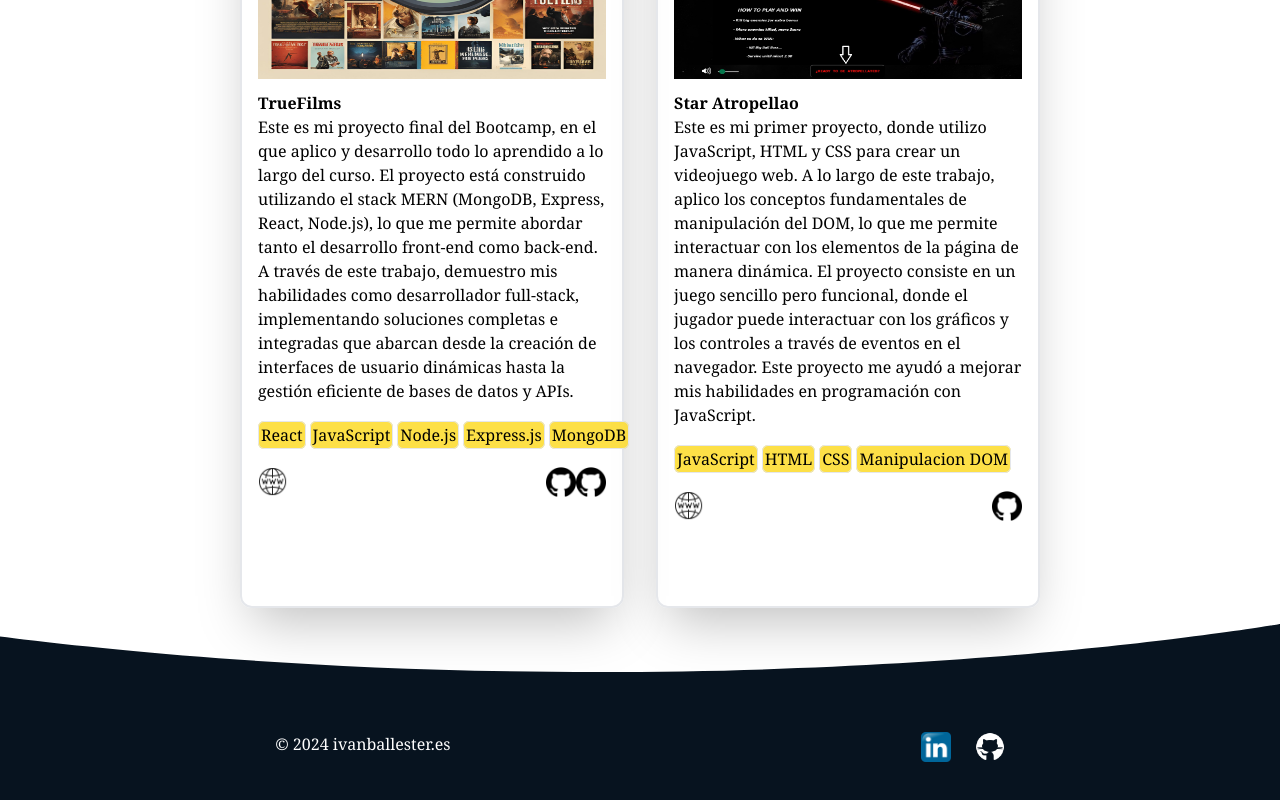
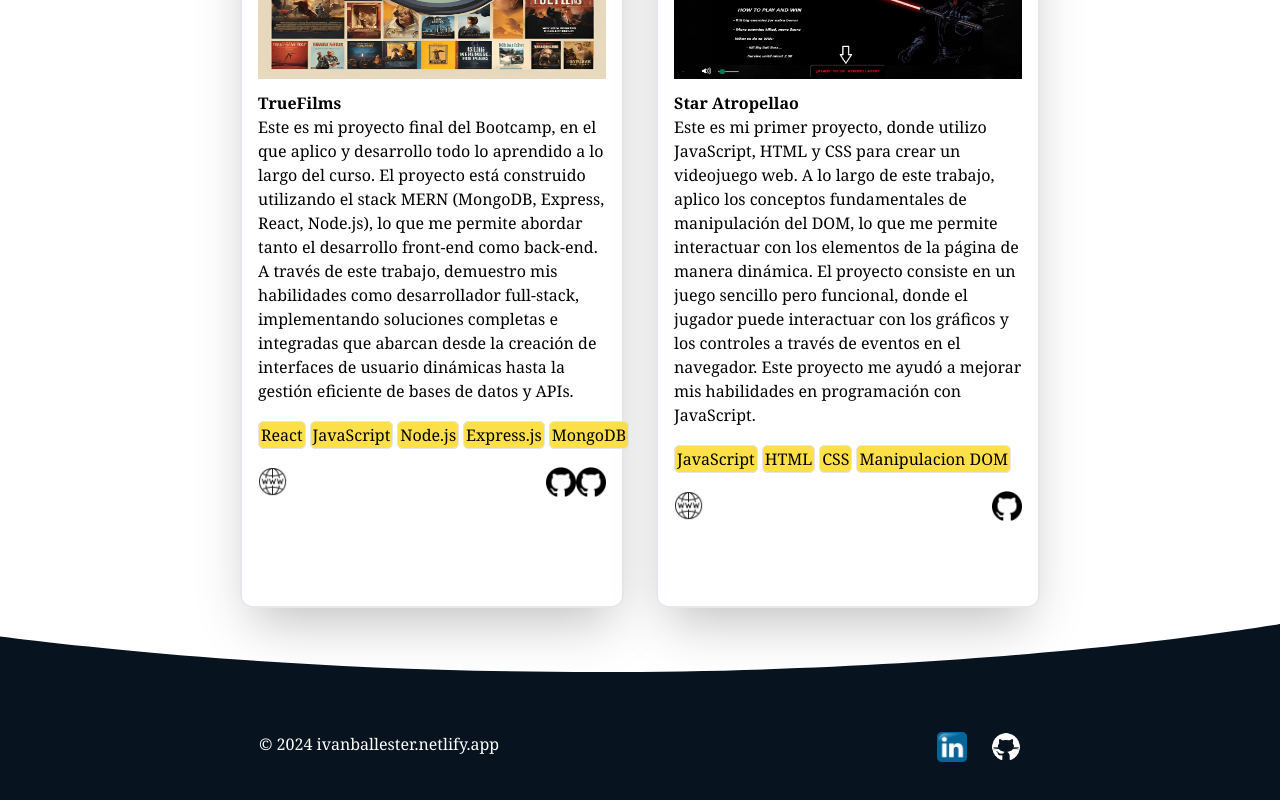
Before and after one commit to ivanballester/portfolio, a React (Vite) app: page / in a window 1280 px wide. Shown: the part 886-1686 px from the top of the page. Built offline with nearby package versions, Linux system fonts and the light colour scheme; the HTML template or start-up script is replaced by a standard one.

Commit message:
little changes

```diff
--- a/index.html
+++ b/index.html
@@ -2,7 +2,7 @@
 <html lang="en">
   <head>
     <meta charset="UTF-8" />
-    <link rel="icon" type="image/svg+xml" href="/vite.svg" />
+    <link rel="icon" type="image/svg+xml" href="/i.png" />
     <meta name="viewport" content="width=device-width, initial-scale=1.0" />
     <title>Ivan Ballester</title>
   </head>
--- a/src/components/HomePage.jsx
+++ b/src/components/HomePage.jsx
@@ -151,7 +151,7 @@ function HomePage() {
         />
       </svg>
       <footer className="  bg-custom-blue flex row justify-around p-10 m-0">
-        <h1 className=" text-white">© 2024 ivanballester.es</h1>
+        <h1 className=" text-white">© 2024 ivanballester.netlify.app</h1>
 
         <h1 className="flex ">
           <a
```
Also changed, not shown: public/i.png (added).
